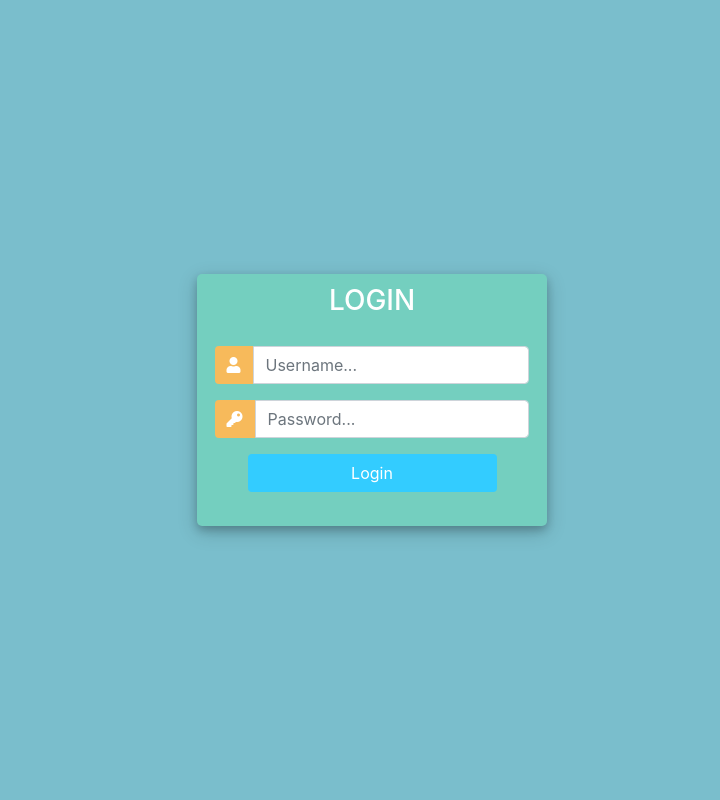
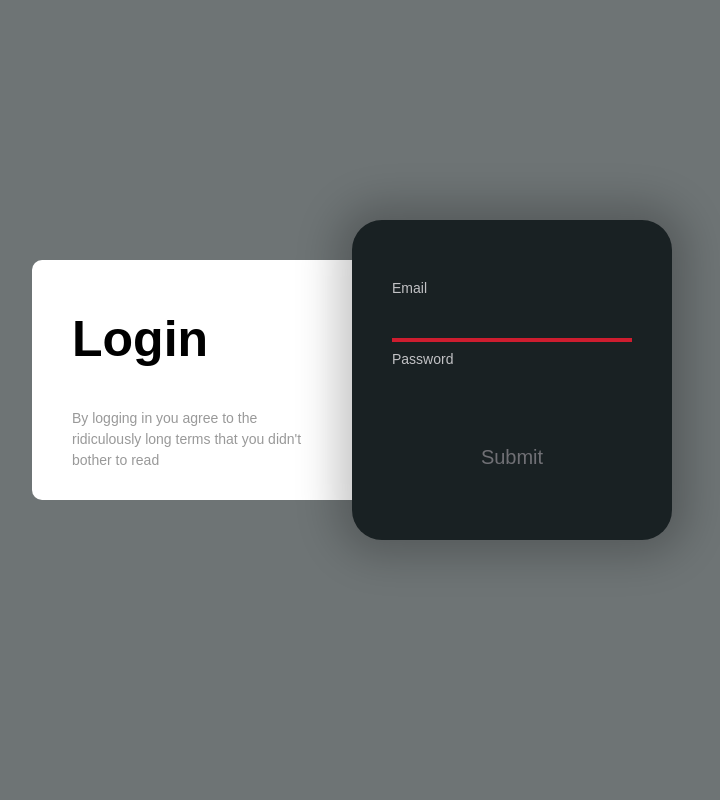
Before and after one commit to YOKxPIE/YOKxPIE.github.io, a Django app: page /login/ in a window 1280 px wide. Shown: the whole page, without its empty margins (268-988 px from the left). Run offline with Django 3.2, Linux system fonts and the light colour scheme; some libraries are stand-ins or nearby versions.

Commit message:
new version login.html

```diff
--- a/courses/templates/courses/login.html
+++ b/courses/templates/courses/login.html
@@ -1,128 +1,107 @@
+{% load static %}
 <!DOCTYPE html>
-<html>
-
-<head>
-	<title>Login</title>
-	<link rel="stylesheet" href="https://stackpath.bootstrapcdn.com/bootstrap/4.1.3/css/bootstrap.min.css" integrity="sha384-MCw98/SFnGE8fJT3GXwEOngsV7Zt27NXFoaoApmYm81iuXoPkFOJwJ8ERdknLPMO" crossorigin="anonymous">
-	<script src="https://ajax.googleapis.com/ajax/libs/jquery/3.3.1/jquery.min.js"></script>
-	<link rel="stylesheet" href="https://use.fontawesome.com/releases/v5.6.1/css/all.css" integrity="sha384-gfdkjb5BdAXd+lj+gudLWI+BXq4IuLW5IT+brZEZsLFm++aCMlF1V92rMkPaX4PP" crossorigin="anonymous">
+<html lang="en">
+	<head>
+		<meta charset="UTF-8">
+	    <meta name="viewport" content="width=device-width, initial-scale=1.0">
+	    <title>Courses</title>
+	    <link rel="Stylesheet" href="{% static 'css/style.css' %}">
+	</head>
+<body>
+	<!--<div class="container h-100">-->
+	<!--	<div class="d-flex justify-content-center h-100">-->
+	<!--		<div class="user_card">-->
+	<!--			<div class="d-flex justify-content-center">-->
 
 
-	<style>
-		body,
-		html {
-			margin: 0;
-			padding: 0;
-			height: 100%;
-			background: #7abecc !important;
-		}
-		.user_card {
-			width: 350px;
-			margin-top: auto;
-			margin-bottom: auto;
-			background: #74cfbf;
-			position: relative;
-			display: flex;
-			justify-content: center;
-			flex-direction: column;
-			padding: 10px;
-			box-shadow: 0 4px 8px 0 rgba(0, 0, 0, 0.2), 0 6px 20px 0 rgba(0, 0, 0, 0.19);
-			-webkit-box-shadow: 0 4px 8px 0 rgba(0, 0, 0, 0.2), 0 6px 20px 0 rgba(0, 0, 0, 0.19);
-			-moz-box-shadow: 0 4px 8px 0 rgba(0, 0, 0, 0.2), 0 6px 20px 0 rgba(0, 0, 0, 0.19);
-			border-radius: 5px;
+	<!--				<h3 id="form-title">LOGIN</h3>-->
+	<!--			</div>-->
+	<!--			<div class="d-flex justify-content-center form_container">-->
+	<!--				<form method="POST" action="">-->
+	<!--					{% csrf_token %}-->
+	<!--					<div class="input-group mb-3">-->
+	<!--						<div class="input-group-append">-->
+	<!--							<span class="input-group-text"><i class="fas fa-user"></i></span>-->
+	<!--						</div>-->
 
-		}
+	<!--						<input type="text" name="username" placeholder="Username..." class="form-control">-->
+	<!--					</div>-->
 
-		.form_container {
-			margin-top: 20px;
-		}
+	<!--					<div class="input-group mb-2">-->
+	<!--						<div class="input-group-append">-->
+	<!--							<span class="input-group-text"><i class="fas fa-key"></i></span>-->
+	<!--						</div>-->
 
-		#form-title{
-			color: #fff;
+	<!--							<input type="password" name="password" placeholder="Password..." class="form-control" >-->
+	<!--					</div>-->
 
-		}
+	<!--						<div class="d-flex justify-content-center mt-3 login_container">-->
+	<!--			 				<input class="btn login_btn" type="submit" value="Login">-->
+	<!--			   			</div>-->
+	<!--				</form>-->
 
-		.login_btn {
-			width: 100%;
-			background: #33ccff !important;
-			color: white !important;
-		}
-		.login_btn:focus {
-			box-shadow: none !important;
-			outline: 0px !important;
-		}
-		.login_container {
-			padding: 0 2rem;
-		}
-		.input-group-text {
-			background: #f7ba5b !important;
-			color: white !important;
-			border: 0 !important;
-			border-radius: 0.25rem 0 0 0.25rem !important;
-		}
-		.input_user,
-		.input_pass:focus {
-			box-shadow: none !important;
-			outline: 0px !important;
-		}
+	<!--			</div>-->
 
-		#messages{
-			background-color: grey;
-			color: #fff;
-			padding: 10px;
-			margin-top: 10px;
-		}
-	</style>
+	<!--			{% for message in messages %}-->
+	<!--				<p id="messages">{{message}}</p>-->
+	<!--			{% endfor %}			-->
 
-</head>
-<body>
-	<div class="container h-100">
-		<div class="d-flex justify-content-center h-100">
-			<div class="user_card">
-				<div class="d-flex justify-content-center">
+	<!--			<div class="mt-4">-->
+	<!--				<div class="d-flex justify-content-center links">-->
+
+	<!--				</div>-->
+
+	<!--			</div>-->
+	<!--		</div>-->
+	<!--	</div>-->
+	<!--</div>-->
 
 
-					<h3 id="form-title">LOGIN</h3>
-				</div>
-				<div class="d-flex justify-content-center form_container">
-					<form method="POST" action="">
-						{% csrf_token %}
-						<div class="input-group mb-3">
-							<div class="input-group-append">
-								<span class="input-group-text"><i class="fas fa-user"></i></span>
-							</div>
+	<div class="page">
+        <div class="containerlogin">
+          <div class="left">
+            <div class="login">Login</div>
+            <div class="eula">By logging in you agree to the ridiculously long terms that you didn't bother to read</div>
+          </div>
+          <div class="right">
+            <svg viewBox="0 0 320 300">
+              <defs>
+                <linearGradient
+                                inkscape:collect="always"
+                                id="linearGradient"
+                                x1="13"
+                                y1="193.49992"
+                                x2="307"
+                                y2="193.49992"
+                                gradientUnits="userSpaceOnUse">
+                  <stop
+                        style="stop-color:#ce1d2f;"
+                        offset="0"
+                        id="stop876" />
+                  <stop
+                        style="stop-color:#ce1d2f;"
+                        offset="1"
+                        id="stop878" />
+                </linearGradient>
+              </defs>
+              <path d="m 40,120.00016 239.99984,-3.2e-4 c 0,0 24.99263,0.79932 25.00016,35.00016
+              0.008,34.20084 -25.00016,35 -25.00016,35 h -239.99984 c 0,-0.0205 -25,4.01348 -25,38.5
+              0,34.48652 25,38.5 25,38.5 h 215 c 0,0 20,-0.99604 20,-25 0,-24.00396 -20,-25 -20,-25 h -190 c
+              0,0 -20,1.71033 -20,25 0,24.00396 20,25 20,25 h 168.57143" />
+            </svg>
+            <div class="form">
+              <label for="email">Email</label>
+              <input type="email" id="email">
+              <label for="password">Password</label>
+              <input type="password" id="password">
+              <input type="submit" id="submit" value="Submit">
+            </div>
+          </div>
+        </div>
+      </div>
+        <script src='https://cdnjs.cloudflare.com/ajax/libs/animejs/2.2.0/anime.min.js'></script>
 
-							<input type="text" name="username" placeholder="Username..." class="form-control">
-						</div>
-
-						<div class="input-group mb-2">
-							<div class="input-group-append">
-								<span class="input-group-text"><i class="fas fa-key"></i></span>
-							</div>
-
-								<input type="password" name="password" placeholder="Password..." class="form-control" >
-						</div>
-
-							<div class="d-flex justify-content-center mt-3 login_container">
-				 				<input class="btn login_btn" type="submit" value="Login">
-				   			</div>
-					</form>
-
-				</div>
-
-				{% for message in messages %}
-					<p id="messages">{{message}}</p>
-				{% endfor %}
-
-				<div class="mt-4">
-					<div class="d-flex justify-content-center links">
-
-					</div>
-
-				</div>
-			</div>
-		</div>
-	</div>
+		<script type="text/javascript" src="{% static 'js/login.js' %}"></script>
 </body>
 
 </html>
--- a/static/css/style.css
+++ b/static/css/style.css
@@ -493,3 +493,138 @@ button {
   .cancel {
     background: #DA2632;
   }
+
+/* =========================================================== */
+
+@import url('https://rsms.me/inter/inter-ui.css');
+::selection {
+  background: #2D2F36;
+}
+::-webkit-selection {
+  background: #2D2F36;
+}
+::-moz-selection {
+  background: #2D2F36;
+}
+
+.page {
+  /* background: #e2e2e5; */
+  background: #6e7475;
+  display: flex;
+  flex-direction: column;
+  height: calc(100% - 40px);
+  position: absolute;
+  place-content: center;
+  width: calc(100% - 40px);
+  border-radius: 30px;
+}
+@media (max-width: 767px) {
+  .page {
+    height: auto;
+    margin-bottom: 20px;
+    padding-bottom: 20px;
+  }
+}
+.containerlogin {
+  display: flex;
+  height: 320px;
+  margin: 0 auto;
+  width: 640px;
+}
+@media (max-width: 767px) {
+  .containerlogin {
+    flex-direction: column;
+    height: 630px;
+    width: 320px;
+  }
+}
+.left {
+  background: white;
+  height: calc(100% - 80px);
+  top: 40px;
+  position: relative;
+  width: 50%;
+  border-bottom-left-radius: 10px;
+  border-top-left-radius: 10px;
+}
+@media (max-width: 767px) {
+  .left {
+    height: 100%;
+    left: 20px;
+    width: calc(100% - 40px);
+    max-height: 270px;
+  }
+}
+.login {
+  font-size: 50px;
+  font-weight: 900;
+  margin: 50px 40px 40px;
+}
+.eula {
+  color: #999;
+  font-size: 14px;
+  line-height: 1.5;
+  margin: 40px;
+}
+.right {
+  background: #192123;
+  box-shadow: 0px 0px 40px 16px rgba(0,0,0,0.22);
+  color: #F1F1F2;
+  position: relative;
+  width: 50%;
+  border-radius: 30px;
+}
+@media (max-width: 767px) {
+  .right {
+    flex-shrink: 0;
+    height: 100%;
+    width: 100%;
+    max-height: 350px;
+  }
+}
+svg {
+  position: absolute;
+  width: 320px;
+}
+path {
+  fill: none;
+  stroke: url(#linearGradient);;
+  stroke-width: 4;
+  stroke-dasharray: 240 1386;
+}
+.form {
+  margin: 40px;
+  position: absolute;
+}
+label {
+  color:  #c2c2c5;
+  display: block;
+  font-size: 14px;
+  height: 16px;
+  margin-top: 20px;
+  margin-bottom: 5px;
+}
+input {
+  background: transparent;
+  border: 0;
+  color: #f2f2f2;
+  font-size: 20px;
+  height: 30px;
+  line-height: 30px;
+  outline: none !important;
+  width: 100%;
+}
+input::-moz-focus-inner {
+  border: 0;
+}
+#submit {
+  color: #707075;
+  margin-top: 40px;
+  transition: color 300ms;
+}
+#submit:focus {
+  color: #f2f2f2;
+}
+#submit:active {
+  color: #d0d0d2;
+}
--- /dev/null
+++ b/static/js/login.js
@@ -0,0 +1,49 @@
+var current = null;
+document.querySelector('#email').addEventListener('focus', function(e) {
+  if (current) current.pause();
+  current = anime({
+    targets: 'path',
+    strokeDashoffset: {
+      value: 0,
+      duration: 700,
+      easing: 'easeOutQuart'
+    },
+    strokeDasharray: {
+      value: '240 1386',
+      duration: 700,
+      easing: 'easeOutQuart'
+    }
+  });
+});
+document.querySelector('#password').addEventListener('focus', function(e) {
+  if (current) current.pause();
+  current = anime({
+    targets: 'path',
+    strokeDashoffset: {
+      value: -336,
+      duration: 700,
+      easing: 'easeOutQuart'
+    },
+    strokeDasharray: {
+      value: '240 1386',
+      duration: 700,
+      easing: 'easeOutQuart'
+    }
+  });
+});
+document.querySelector('#submit').addEventListener('focus', function(e) {
+  if (current) current.pause();
+  current = anime({
+    targets: 'path',
+    strokeDashoffset: {
+      value: -730,
+      duration: 700,
+      easing: 'easeOutQuart'
+    },
+    strokeDasharray: {
+      value: '530 1386',
+      duration: 700,
+      easing: 'easeOutQuart'
+    }
+  });
+});
```
Also changed, not shown: courses/templates/courses/layout.html (line endings or trailing spaces), db.sqlite3.
